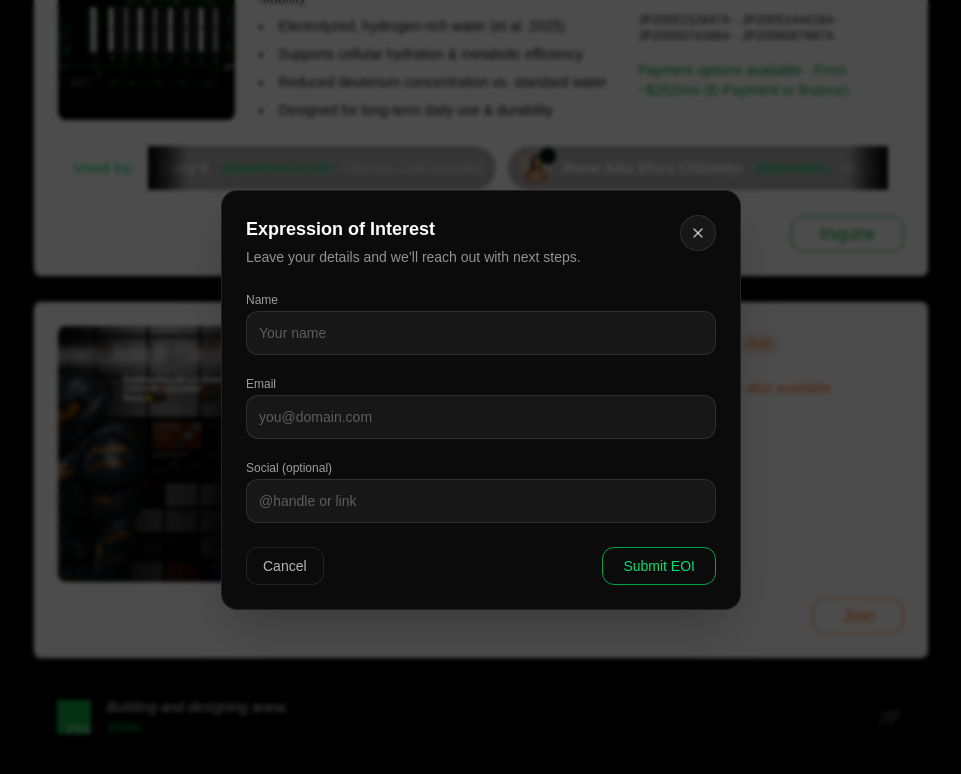
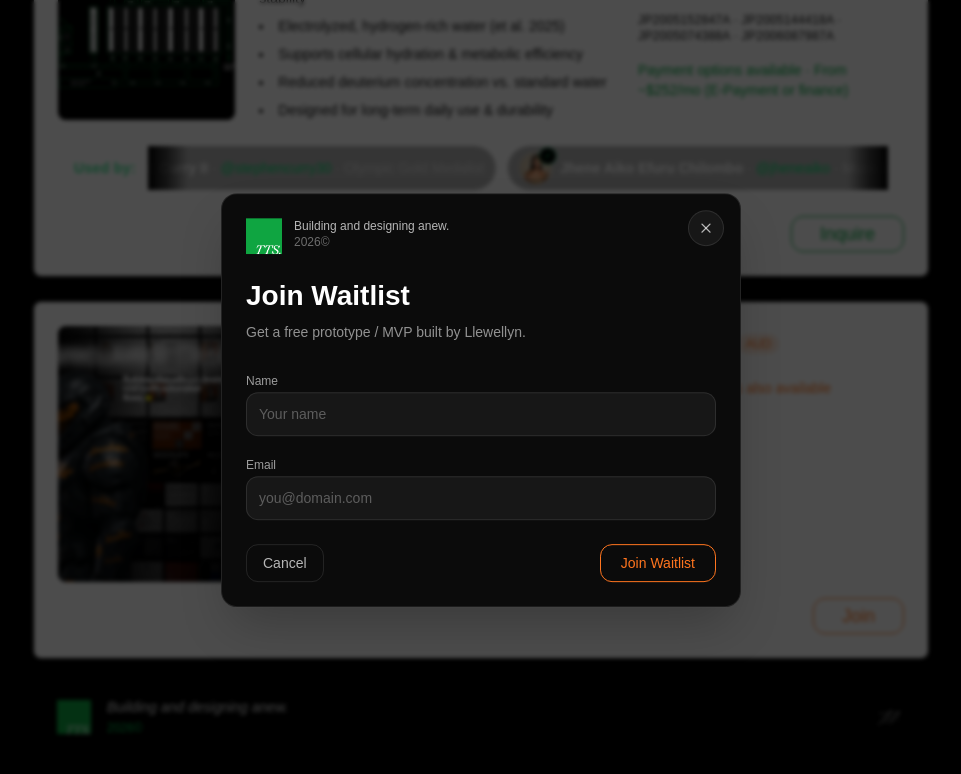
Before and after one commit to telluricaquarian/thethinkingspiritrepo, a Next.js app: page / in a window 1280 px wide. Both pictures are taken after a click on the button "Join". Shown: the part 307-1081 px from the top of the page, without its empty margins (159-1120 px from the left). Built offline with nearby package versions, Linux system fonts and the light colour scheme.

Commit message:
Restore orange waitlist modal (separate from EOI modal)

```diff
--- a/components/ui/waitlist-modal.tsx
+++ b/components/ui/waitlist-modal.tsx
@@ -2,22 +2,24 @@
 
 import * as React from "react";
 import * as Dialog from "@radix-ui/react-dialog";
+import Image from "next/image";
 import { X } from "lucide-react";
 
-type EoiModalProps = {
+type WaitlistModalProps = {
   open: boolean;
   onOpenChange: (open: boolean) => void;
 };
 
-export default function EoiModal({ open, onOpenChange }: EoiModalProps) {
+export default function WaitlistModal({
+  open,
+  onOpenChange,
+}: WaitlistModalProps) {
   const [name, setName] = React.useState("");
   const [email, setEmail] = React.useState("");
-  const [social, setSocial] = React.useState("");
 
   function reset() {
     setName("");
     setEmail("");
-    setSocial("");
   }
 
   function handleSubmit(e: React.FormEvent) {
@@ -25,7 +27,7 @@ export default function EoiModal({ open, onOpenChange }: EoiModalProps) {
 
     // UI-only for now (hook into webhook later)
     // eslint-disable-next-line no-alert
-    alert("EOI submitted — thank you.");
+    alert("Joined waitlist — thank you.");
     onOpenChange(false);
     reset();
   }
@@ -36,28 +38,47 @@ export default function EoiModal({ open, onOpenChange }: EoiModalProps) {
         <Dialog.Overlay className="fixed inset-0 z-50 bg-black/70 backdrop-blur-[2px]" />
 
         <Dialog.Content className="fixed left-1/2 top-1/2 z-50 w-[92vw] max-w-[520px] -translate-x-1/2 -translate-y-1/2 rounded-2xl border border-white/10 bg-[#0b0b0b] p-6 shadow-2xl outline-none">
-          <div className="flex items-start justify-between gap-4">
-            <div>
-              <Dialog.Title className="text-lg font-semibold text-white">
-                Expression of Interest
-              </Dialog.Title>
-              <Dialog.Description className="mt-1 text-sm text-white/55">
-                Leave your details and we’ll reach out with next steps.
-              </Dialog.Description>
-            </div>
-
+          {/* Close */}
           <Dialog.Close asChild>
             <button
               type="button"
               aria-label="Close"
-                className="inline-flex h-9 w-9 items-center justify-center rounded-full border border-white/10 bg-white/5 text-white/70 transition hover:bg-white/10 hover:text-white"
+              className="absolute right-4 top-4 inline-flex h-9 w-9 items-center justify-center rounded-full border border-white/10 bg-white/5 text-white/70 transition hover:bg-white/10 hover:text-white"
             >
               <X className="h-4 w-4" />
             </button>
           </Dialog.Close>
+
+          {/* Header */}
+          <div className="flex items-start gap-3">
+            {/* Logo (not rounded) */}
+            <div className="relative h-9 w-9 overflow-hidden">
+              <Image
+                src="/images/ttsfav.png"
+                alt="TTS"
+                fill
+                className="object-contain"
+                priority
+              />
             </div>
 
-          <form onSubmit={handleSubmit} className="mt-5 space-y-4">
+            <div className="min-w-0">
+              <div className="text-xs font-medium text-white/70">
+                Building and designing anew.
+              </div>
+              <div className="text-xs text-white/40">2026©</div>
+            </div>
+          </div>
+
+          <h2 className="mt-6 text-[26px] leading-tight font-semibold text-white md:text-[28px]">
+            Join Waitlist
+          </h2>
+
+          <p className="mt-2 text-[13px] leading-relaxed text-white/55 md:text-sm">
+            Get a free prototype / MVP built by Llewellyn.
+          </p>
+
+          <form onSubmit={handleSubmit} className="mt-6 space-y-4">
             <div className="space-y-1.5">
               <label className="text-xs font-medium text-white/60">Name</label>
               <input
@@ -81,18 +102,6 @@ export default function EoiModal({ open, onOpenChange }: EoiModalProps) {
               />
             </div>
 
-            <div className="space-y-1.5">
-              <label className="text-xs font-medium text-white/60">
-                Social (optional)
-              </label>
-              <input
-                value={social}
-                onChange={(e) => setSocial(e.target.value)}
-                placeholder="@handle or link"
-                className="h-11 w-full rounded-xl border border-white/10 bg-white/5 px-3 text-sm text-white placeholder:text-white/30 outline-none transition focus:border-white/20 focus:bg-white/7"
-              />
-            </div>
-
             <div className="flex items-center justify-between pt-2">
               <button
                 type="button"
@@ -105,11 +114,12 @@ export default function EoiModal({ open, onOpenChange }: EoiModalProps) {
                 Cancel
               </button>
 
+              {/* ORANGE-stroke submit */}
               <button
                 type="submit"
-                className="rounded-xl border border-green-600 bg-transparent px-5 py-2 text-sm font-medium text-green-400 transition hover:bg-green-600/10 focus:outline-none focus-visible:ring-2 focus-visible:ring-green-500/60"
+                className="rounded-xl border border-[#FF751F] bg-transparent px-5 py-2 text-sm font-medium text-[#FF751F] transition hover:bg-[#FF751F]/10 focus:outline-none focus-visible:ring-2 focus-visible:ring-[#FF751F]/60"
               >
-                Submit EOI
+                Join Waitlist
               </button>
             </div>
           </form>
```
Lines whose indentation alone changed are shown as unchanged.
